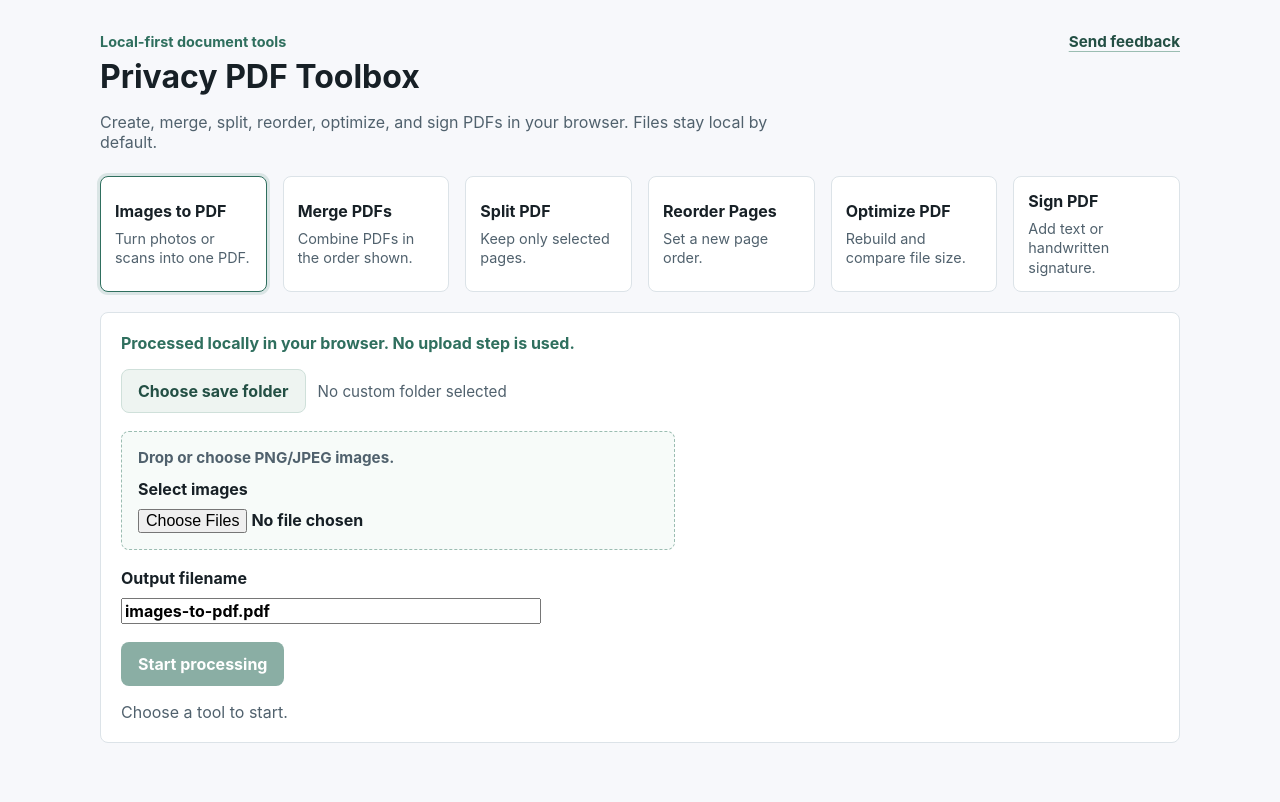
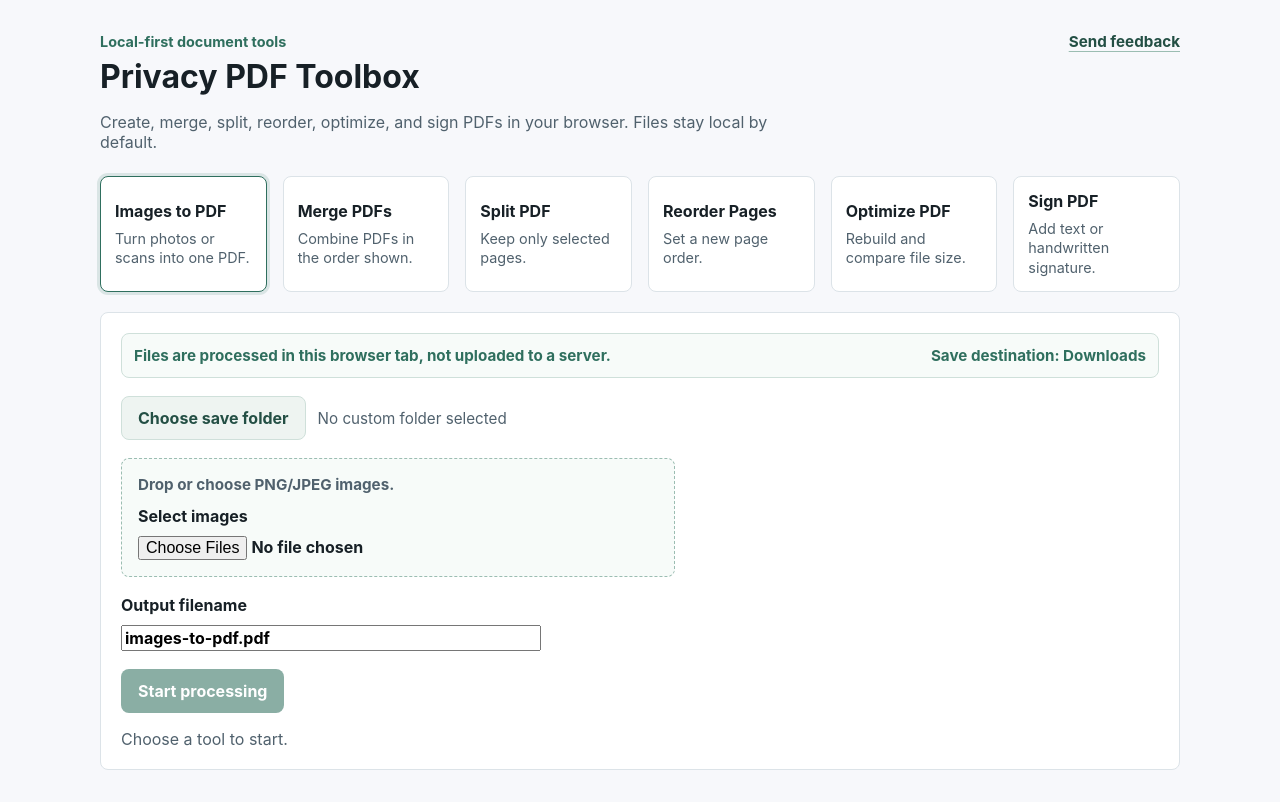
Before and after one commit to lordjun/app-builder, a React (Vite) app in the folder apps/privacy-first-pdf-toolbox/: page / in a window 1280 px wide. Built offline with nearby package versions, Linux system fonts and the light colour scheme.

Commit message:
Show local processing status

```diff
--- a/apps/privacy-first-pdf-toolbox/src/App.tsx
+++ b/apps/privacy-first-pdf-toolbox/src/App.tsx
@@ -582,7 +582,10 @@ export default function App() {
       </section>
 
       <section className="workspace" aria-live="polite">
-        <p className="privacy-note">Processed locally in your browser. No upload step is used.</p>
+        <div className="trust-bar" aria-label="Processing and save status">
+          <p className="privacy-note">Files are processed in this browser tab, not uploaded to a server.</p>
+          <p className="save-status">Save destination: {saveDirectory ? 'Selected folder' : 'Downloads'}</p>
+        </div>
         <div className="save-row">
           {supportsDirectoryPicker ? (
             <button className="secondary-button" type="button" onClick={() => void chooseSaveDirectory()}>
--- a/apps/privacy-first-pdf-toolbox/src/styles.css
+++ b/apps/privacy-first-pdf-toolbox/src/styles.css
@@ -113,9 +113,22 @@ h1 {
   background: #ffffff;
 }
 
-.privacy-note {
-  margin-top: 0;
+.trust-bar {
+  display: flex;
+  justify-content: space-between;
+  gap: 12px;
+  margin-bottom: 18px;
+  padding: 12px;
+  border: 1px solid #cfe0da;
+  border-radius: 8px;
+  background: #f7fbf9;
+}
+
+.privacy-note,
+.save-status {
+  margin: 0;
   color: #2f6f5e;
+  font-size: 0.95rem;
   font-weight: 700;
 }
 
```
Also changed, not shown: 1 other file (tests, documents, lock files or other folders).
